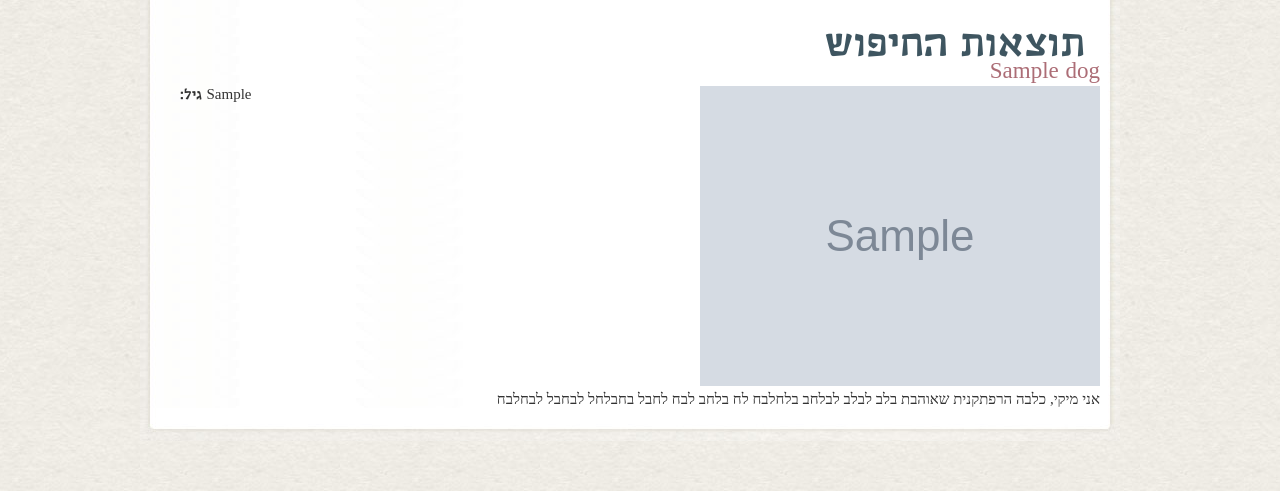
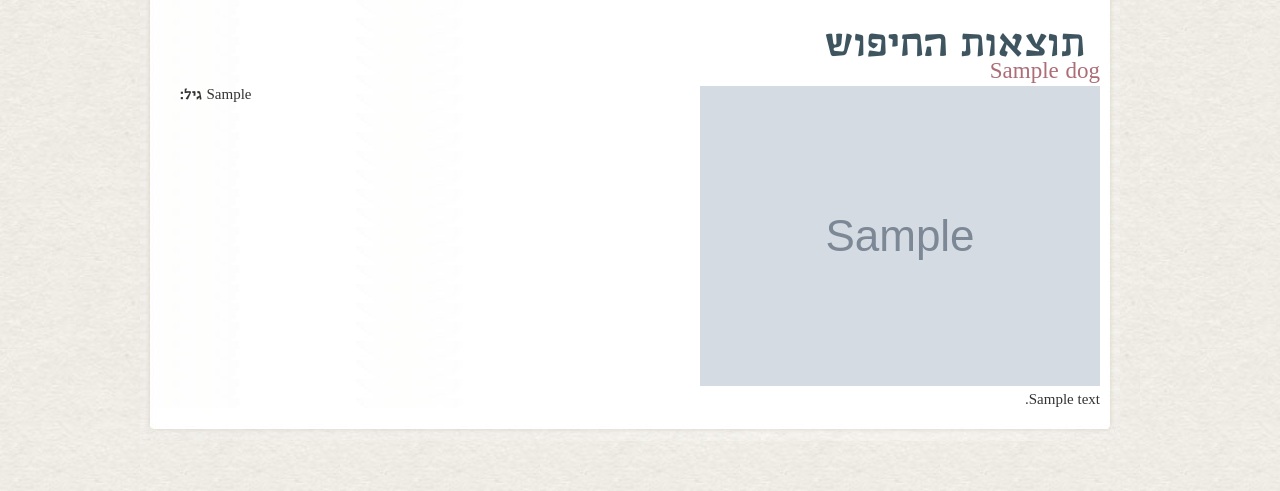
Before and after one commit to ofirnn/friends_forlife, a Django app: page /friends_forlife/dogs_list in a window 1280 px wide. Shown: the part 262-753 px from the top of the page. Run offline with Django 3.2, Linux system fonts and the light colour scheme; tables that the repository leaves empty hold one stand-in row (values such as "Sample post"); grey boxes marked "Sample" are stand-in pictures; parts of the project's set-up code (start-up, migrations or seed data) failed here and were passed over.

Commit message:
dogs_list - added dog.description from database

```diff
--- a/friends_forlife/app/templates/app/dogs_list.html
+++ b/friends_forlife/app/templates/app/dogs_list.html
@@ -55,7 +55,7 @@
 					     		    <p class="name">{{ dog.name }}</p>
 					     		    <p class="age"> {{ dog.age }} גיל:</p>
 				     		    	<img src={{ dog.picture.url }}>
-					     			<article class="description"> אני מיקי, כלבה הרפתקנית שאוהבת בלב לבלב לבלחב בלחלבח לח בלחב לבח לחבל בחבלחל לבחבל לבחלבח </article>
+					     			<article class="description"> {{ dog.description }}</article>
 									<!--  <p class="description"> {{ dog.description }}</p> -->
 									<p class="gender"> {{ dog.gender }} צריך למקם תמונה של מין הכלב</p>
 					     	    </div>
```
